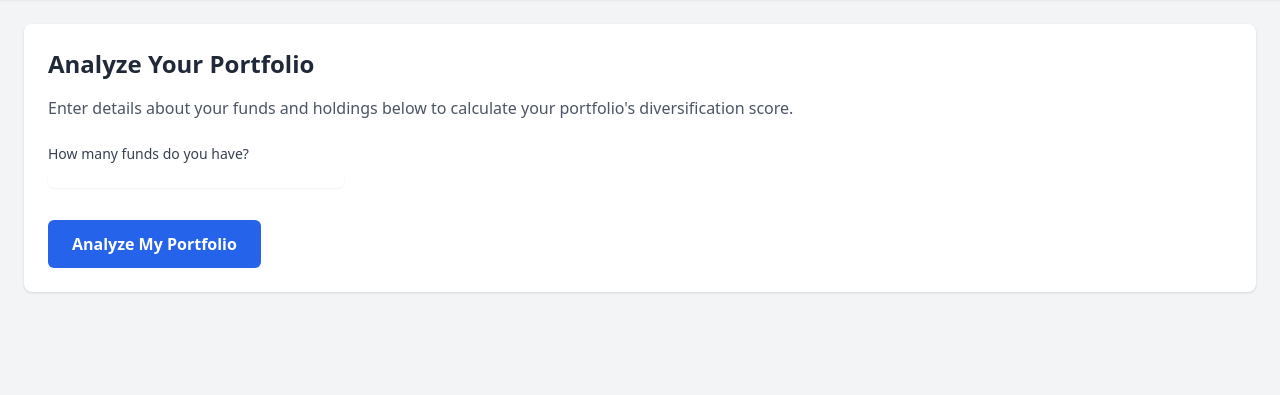
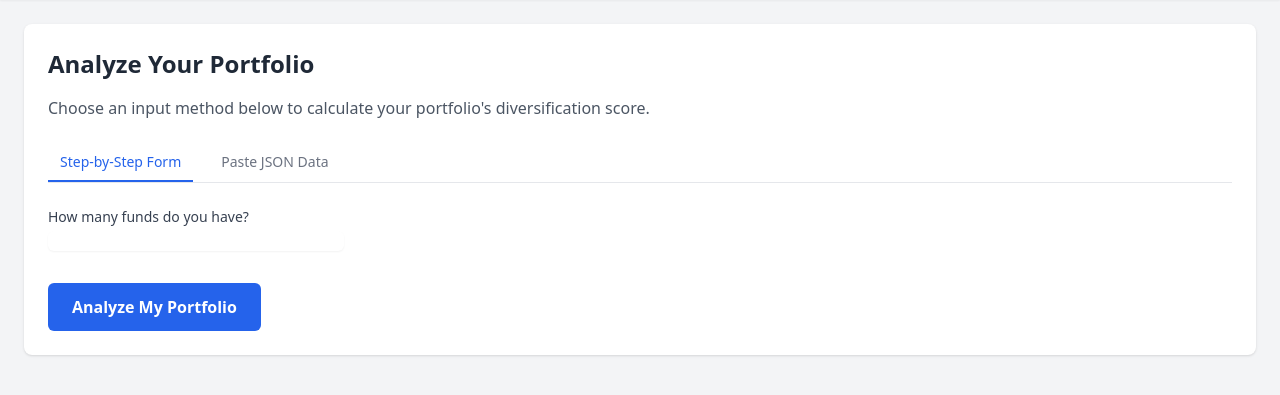
Before and after one commit to Chetankoliparthi/BNP, a Flask app: template nextgen-market-analyzer/backend/templates/portfolio_form.html in a window 1280 px wide. Shown: the part 64-459 px from the top of the page. Run offline with Flask 3, Linux system fonts and the light colour scheme; the template is opened without the code that fills it, so the values that code supplies are empty; some libraries are stand-ins or nearby versions.

Commit message:
2nd integration

```diff
--- a/nextgen-market-analyzer/backend/app.py
+++ b/nextgen-market-analyzer/backend/app.py
@@ -2,84 +2,55 @@
 import json
 from flask import Flask, request, render_template, redirect, url_for
 from stock_analyzer import evaluate_stock_metrics
-from portfolio_analyzer import analyze_portfolio  # Import the new function
+from portfolio_analyzer import analyze_portfolio
 
 app = Flask(__name__)
-
-# --- Load Data on Startup ---
-try:
-    with open('StockTickerSymbols.json', 'r') as f:
-        stocks_data = {stock['stockSymbol']: stock for stock in json.load(f)}
-    print(f"Successfully loaded {len(stocks_data)} stocks.")
-except Exception as e:
-    print(f"ERROR loading stock data: {e}")
-    stocks_data = {}
-
-# --- HTML Rendering Routes ---
-
-@app.route('/')
-def index():
-    return redirect(url_for('stock_evaluator_page'))
-
-@app.route('/stock-evaluator')
-def stock_evaluator_page():
-    return render_template('stock_evaluator.html')
-
-@app.route('/portfolio')
-def portfolio_analyzer_page():
-    """Renders the new form for portfolio input."""
-    return render_template('portfolio_form.html')
-
-@app.route('/evaluate', methods=['POST'])
-def evaluate_stock():
-    # ... (This function remains unchanged)
-    error = None
-    result = None
-    try:
-        symbol = request.form.get('stock_symbol')
-        if not symbol:
-            error = "Stock symbol cannot be empty."
-        else:
-            stock_to_evaluate = stocks_data.get(symbol.upper())
-            if not stock_to_evaluate:
-                error = f"Stock symbol '{symbol}' not found in our database."
-            else:
-                result = evaluate_stock_metrics(stock_to_evaluate)
-    except Exception as e:
-        print(f"An error occurred during evaluation: {e}")
-        error = "An internal error occurred. Please try again later."
-    return render_template('stock_evaluator.html', result=result, error=error)
+# ... (rest of the app setup is the same) ...
+# ... (stock data loading is the same) ...
+# ... (index, stock_evaluator_page, portfolio_analyzer_page, evaluate_stock routes are the same) ...
 
 @app.route('/analyze-portfolio', methods=['POST'])
 def analyze_portfolio_submission():
-    """Processes the dynamic portfolio form and displays the results."""
+    """Processes portfolio from either the dynamic form or a pasted JSON object."""
     try:
-        form_data = request.form
-        num_funds = int(form_data.get('num_funds', 0))
+        input_method = request.form.get('input_method')
+        funds = []
 
-        funds = []
-        for i in range(num_funds):
-            fund_data = {
-                "fundCode": f"FUND_{i+1}",
-                "amount": float(form_data.get(f'fund-{i}-amount')),
-                "holdings": {}
-            }
-            # Find all holdings for the current fund
-            j = 0
-            while True:
-                ticker = form_data.get(f'fund-{i}-holding-{j}-ticker')
-                weight = form_data.get(f'fund-{i}-holding-{j}-weight')
-                if ticker and weight:
-                    fund_data["holdings"][ticker.upper()] = float(weight)
-                    j += 1
-                else:
-                    break # No more holdings for this fund
-            funds.append(fund_data)
+        if input_method == 'json':
+            json_data_str = request.form.get('json_data')
+            if not json_data_str:
+                return render_template('portfolio_form.html', error="JSON data cannot be empty.")
 
-        # Perform the analysis
+            try:
+                portfolio_data = json.loads(json_data_str)
+                funds = portfolio_data.get('funds', [])
+            except json.JSONDecodeError:
+                return render_template('portfolio_form.html', error="Invalid JSON format. Please check your data.")
+
+        else: # Default to 'form' method
+            num_funds = int(request.form.get('num_funds', 0))
+            for i in range(num_funds):
+                fund_data = {
+                    "fundCode": f"FUND_{i+1}",
+                    "amount": float(request.form.get(f'fund-{i}-amount')),
+                    "holdings": {}
+                }
+                j = 0
+                while True:
+                    ticker = request.form.get(f'fund-{i}-holding-{j}-ticker')
+                    weight = request.form.get(f'fund-{i}-holding-{j}-weight')
+                    if ticker and weight:
+                        fund_data["holdings"][ticker.upper()] = float(weight)
+                        j += 1
+                    else:
+                        break
+                funds.append(fund_data)
+
+        if not funds:
+            return render_template('portfolio_form.html', error="No fund data was provided.")
+
         results = analyze_portfolio(funds)
 
-        # If the analysis returns an error, show the form again with the error
         if results.get('error'):
             return render_template('portfolio_form.html', error=results.get('error'))
 
@@ -87,8 +58,9 @@ def analyze_portfolio_submission():
 
     except Exception as e:
         print(f"Error processing portfolio: {e}")
-        return render_template('portfolio_form.html', error="Invalid data submitted. Please check your inputs and try again.")
+        return render_template('portfolio_form.html', error="Invalid data submitted. Please check your inputs.")
 
-# --- Main Execution ---
+# --- Keep the rest of app.py the same ---
+# ... (The main execution block) ...
 if __name__ == '__main__':
     app.run(debug=True, port=5000)
--- a/nextgen-market-analyzer/backend/templates/portfolio_form.html
+++ b/nextgen-market-analyzer/backend/templates/portfolio_form.html
@@ -5,70 +5,100 @@
 {% block content %}
 <div class="bg-white p-6 rounded-lg shadow">
     <h2 class="text-2xl font-bold text-gray-800 mb-4">Analyze Your Portfolio</h2>
-    <p class="text-gray-600 mb-6">Enter details about your funds and holdings below to calculate your portfolio's diversification score.</p>
+    <p class="text-gray-600 mb-6">Choose an input method below to calculate your portfolio's diversification score.</p>
 
-    <form id="portfolio-form" action="/analyze-portfolio" method="POST">
-        <div class="mb-6">
-            <label for="num_funds" class="block text-sm font-medium text-gray-700">How many funds do you have?</label>
-            <input type="number" id="num_funds" name="num_funds" min="1" class="mt-1 block w-full md:w-1/4 rounded-md border-gray-300 shadow-sm focus:border-indigo-500 focus:ring-indigo-500 sm:text-sm" required>
+    <div class="border-b border-gray-200">
+        <nav class="flex space-x-4" aria-label="Tabs">
+            <button id="tab-form" onclick="switchTab('form')" class="px-3 py-2 font-medium text-sm rounded-t-md border-b-2 border-blue-600 text-blue-600">Step-by-Step Form</button>
+            <button id="tab-json" onclick="switchTab('json')" class="px-3 py-2 font-medium text-sm rounded-t-md border-b-2 border-transparent text-gray-500 hover:text-gray-700">Paste JSON Data</button>
+        </nav>
+    </div>
+
+    <form id="portfolio-form" action="/analyze-portfolio" method="POST" class="mt-6">
+        <input type="hidden" id="input_method" name="input_method" value="form">
+
+        <div id="container-form">
+            <div class="mb-6">
+                <label for="num_funds" class="block text-sm font-medium text-gray-700">How many funds do you have?</label>
+                <input type="number" id="num_funds" name="num_funds" min="1" class="mt-1 block w-full md:w-1/4 rounded-md border-gray-300 shadow-sm focus:border-indigo-500 focus:ring-indigo-500 sm:text-sm">
+            </div>
+            <div id="funds-container" class="space-y-8"></div>
         </div>
 
-        <div id="funds-container" class="space-y-8">
-            </div>
+        <div id="container-json" class="hidden">
+            <label for="json_data" class="block text-sm font-medium text-gray-700">Paste your portfolio JSON here:</label>
+            <textarea id="json_data" name="json_data" rows="15" class="mt-1 block w-full rounded-md border-gray-300 shadow-sm font-mono text-sm"></textarea>
+        </div>
 
         <div class="mt-8">
-            <button type="submit" class="bg-blue-600 text-white font-semibold px-6 py-3 rounded-md hover:bg-blue-700">
-                Analyze My Portfolio
-            </button>
+            <button type="submit" class="bg-blue-600 text-white font-semibold px-6 py-3 rounded-md hover:bg-blue-700">Analyze My Portfolio</button>
         </div>
     </form>
+
+    {% if error %}
+      <div class="mt-4 bg-red-100 border border-red-400 text-red-700 px-4 py-3 rounded-lg" role="alert">
+        <strong class="font-bold">Error:</strong>
+        <span class="block sm:inline">{{ error }}</span>
+      </div>
+    {% endif %}
 </div>
 
 <script>
+    // --- Script for dynamic form ---
+    // (This part is the same as before)
+    document.getElementById('num_funds').addEventListener('change', function(e) { /* ... same code as before ... */ });
+    let holdingCounters = {};
+    function addHolding(fundIndex) { /* ... same code as before ... */ }
+
+    // --- New script for Tab Switching ---
+    function switchTab(tab) {
+        const formContainer = document.getElementById('container-form');
+        const jsonContainer = document.getElementById('container-json');
+        const tabForm = document.getElementById('tab-form');
+        const tabJson = document.getElementById('tab-json');
+        const inputMethod = document.getElementById('input_method');
+
+        if (tab === 'json') {
+            formContainer.classList.add('hidden');
+            jsonContainer.classList.remove('hidden');
+            tabJson.classList.add('border-blue-600', 'text-blue-600');
+            tabJson.classList.remove('border-transparent', 'text-gray-500');
+            tabForm.classList.remove('border-blue-600', 'text-blue-600');
+            tabForm.classList.add('border-transparent', 'text-gray-500');
+            inputMethod.value = 'json';
+        } else { // 'form' tab
+            jsonContainer.classList.add('hidden');
+            formContainer.classList.remove('hidden');
+            tabForm.classList.add('border-blue-600', 'text-blue-600');
+            tabForm.classList.remove('border-transparent', 'text-gray-500');
+            tabJson.classList.remove('border-blue-600', 'text-blue-600');
+            tabJson.classList.add('border-transparent', 'text-gray-500');
+            inputMethod.value = 'form';
+        }
+    }
+
+    // --- Paste the full JavaScript functions from the previous step here ---
     document.getElementById('num_funds').addEventListener('change', function(e) {
         const numFunds = parseInt(e.target.value, 10);
         const container = document.getElementById('funds-container');
-        container.innerHTML = ''; // Clear previous fields
-
+        container.innerHTML = '';
         if (isNaN(numFunds) || numFunds < 1) return;
-
         for (let i = 0; i < numFunds; i++) {
             const fundIndex = i;
             const fundDiv = document.createElement('div');
             fundDiv.className = 'border border-gray-200 p-4 rounded-lg';
-            fundDiv.innerHTML = `
-                <h3 class="text-lg font-semibold text-gray-700 mb-4">Fund ${fundIndex + 1}</h3>
-                <div class="grid grid-cols-1 md:grid-cols-2 gap-4">
-                    <div>
-                        <label for="fund-${fundIndex}-amount" class="block text-sm font-medium text-gray-700">Fund Amount (e.g., 100000)</label>
-                        <input type="number" name="fund-${fundIndex}-amount" class="mt-1 block w-full rounded-md border-gray-300 shadow-sm" required>
-                    </div>
-                </div>
-                <div id="holdings-container-${fundIndex}" class="mt-4 space-y-2">
-                    <h4 class="text-md font-medium text-gray-700">Holdings</h4>
-                    </div>
-                <button type="button" onclick="addHolding(${fundIndex})" class="mt-2 text-sm text-blue-600 font-semibold hover:text-blue-800">+ Add Holding</button>
-            `;
+            fundDiv.innerHTML = `<h3 class="text-lg font-semibold text-gray-700 mb-4">Fund ${fundIndex + 1}</h3><div class="grid grid-cols-1 md:grid-cols-2 gap-4"><div><label for="fund-${fundIndex}-amount" class="block text-sm font-medium text-gray-700">Fund Amount</label><input type="number" name="fund-${fundIndex}-amount" class="mt-1 block w-full rounded-md border-gray-300 shadow-sm" required></div></div><div id="holdings-container-${fundIndex}" class="mt-4 space-y-2"><h4 class="text-md font-medium text-gray-700">Holdings</h4></div><button type="button" onclick="addHolding(${fundIndex})" class="mt-2 text-sm text-blue-600 font-semibold hover:text-blue-800">+ Add Holding</button>`;
             container.appendChild(fundDiv);
-            addHolding(fundIndex); // Add the first holding field by default
+            addHolding(fundIndex);
         }
     });
-
-    let holdingCounters = {};
-
     function addHolding(fundIndex) {
-        if (holdingCounters[fundIndex] === undefined) {
-            holdingCounters[fundIndex] = 0;
-        }
+        if (holdingCounters[fundIndex] === undefined) holdingCounters[fundIndex] = 0;
         const holdingIndex = holdingCounters[fundIndex];
         const container = document.getElementById(`holdings-container-${fundIndex}`);
-
         const holdingDiv = document.createElement('div');
         holdingDiv.className = 'grid grid-cols-2 gap-2 items-center';
-        holdingDiv.innerHTML = `
-            <input type="text" name="fund-${fundIndex}-holding-${holdingIndex}-ticker" placeholder="Ticker (e.g., INFY)" class="block w-full rounded-md border-gray-300 shadow-sm" required>
-            <input type="number" step="0.01" name="fund-${fundIndex}-holding-${holdingIndex}-weight" placeholder="Weight (e.g., 0.30)" class="block w-full rounded-md border-gray-300 shadow-sm" required>
-        `;
+        holdingDiv.innerHTML = `<input type="text" name="fund-${fundIndex}-holding-${holdingIndex}-ticker" placeholder="Ticker (e.g., INFY)" class="block w-full rounded-md border-gray-300 shadow-sm" required><input type="number" step="0.01" name="fund-${fundIndex}-holding-${holdingIndex}-weight" placeholder="Weight (e.g., 0.30)" class="block w-full rounded-md border-gray-300 shadow-sm" required>`;
         container.appendChild(holdingDiv);
         holdingCounters[fundIndex]++;
     }
```
Also changed, not shown: nextgen-market-analyzer/backend/templates/portfolio_analyzer.html (+27 -2 lines).
